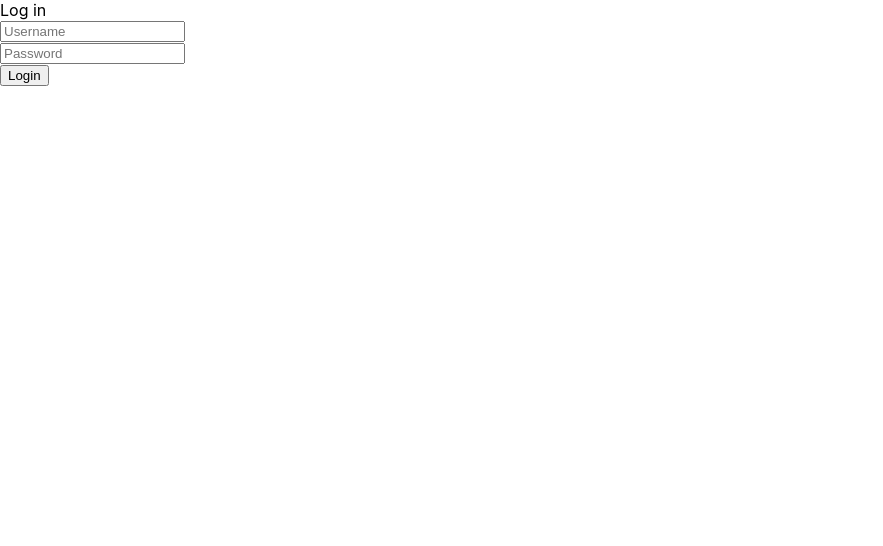
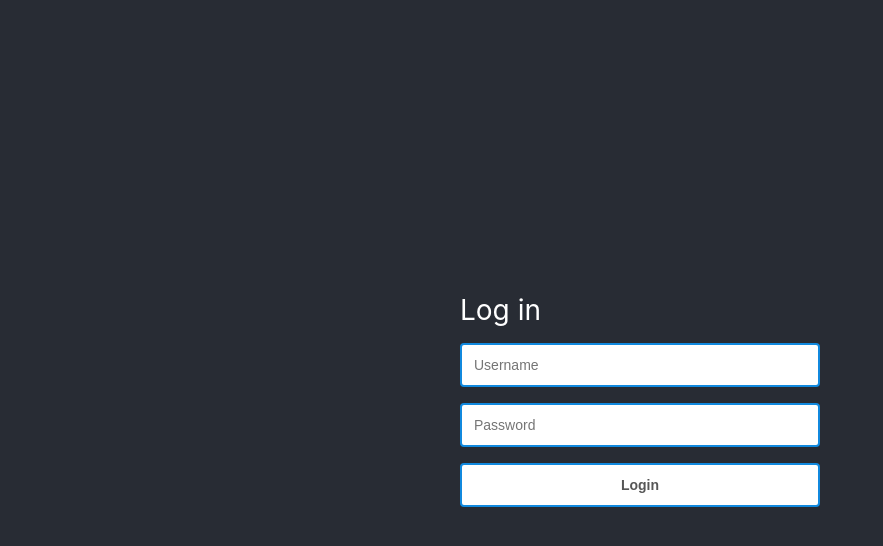
Before and after one commit to Gagandeep-Kaur-01/Login_Application, a React (Create React App) app in the folder Login_Page/frontend/: page / in a window 1280 px wide. Shown: the top 546 px of the page, without its empty margins (0-883 px from the left). Built offline with nearby package versions, Linux system fonts and the light colour scheme; no server answers.

Commit message:
added css

```diff
--- a/Login_Page/frontend/src/App.css
+++ b/Login_Page/frontend/src/App.css
@@ -1,38 +1,55 @@
-.App {
-  text-align: center;
+body, html, #root, .app, .container{
+  width: 100%;
+  height: 100%;
 }
 
-.App-logo {
-  height: 40vmin;
-  pointer-events: none;
-}
-
-@media (prefers-reduced-motion: no-preference) {
-  .App-logo {
-    animation: App-logo-spin infinite 20s linear;
-  }
-}
-
-.App-header {
-  background-color: #282c34;
-  min-height: 100vh;
+.container{
+  font-size: 28px;
+  color: #fff;
   display: flex;
   flex-direction: column;
   align-items: center;
   justify-content: center;
-  font-size: calc(10px + 2vmin);
-  color: white;
+  background-color: #282c34;
 }
 
-.App-link {
-  color: #61dafb;
+.loginForm{
+  box-sizing: border-box;
+  width: 100%;
+  max-width: 400px;
+  padding-left: 20px;
+  padding-right: 20px;
 }
 
-@keyframes App-logo-spin {
-  from {
-    transform: rotate(0deg);
-  }
-  to {
-    transform: rotate(360deg);
-  }
+.inputField{
+  padding-top: 16px;
 }
+
+.input{
+  box-sizing: border-box;
+  outline: none;
+  border: solid 2px #1189de;
+  border-radius: 4px;
+  color: #292929;
+  width: 100%;
+  padding: 12px;
+  font-size: 14px;
+  background: rgba(255, 255, 255, 1);
+}
+
+.submitButton{
+  padding-top: 16px;
+}
+
+.btn {
+  width: 100%;
+  min-width: 280px;
+  color: #565656;
+  padding: 12px;
+  font-size: 14px;
+  font-weight: bold;
+  border: solid 2px #1189de;
+  border-radius: 4px;
+  background: #fff;
+  cursor: pointer;
+}
```
